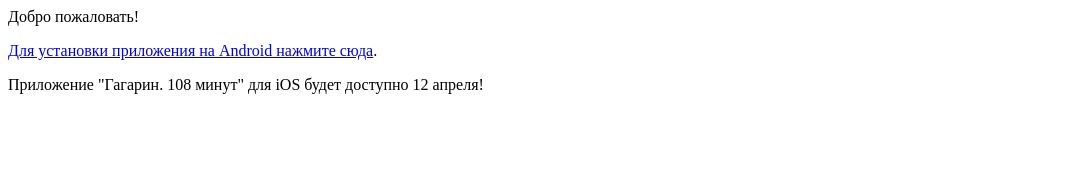
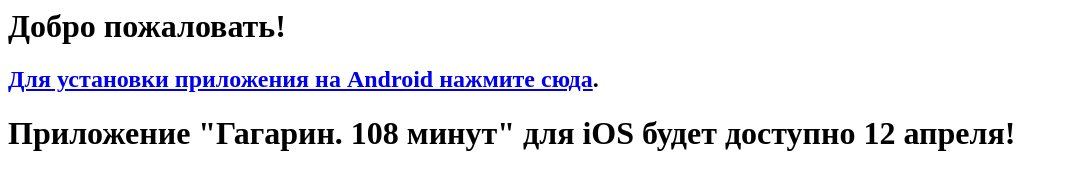
Before and after one commit to Alexflames/alexflames.github.io, a plain HTML site: page gagarin-108min/download.html in a window 1280 px wide. Shown: the whole page, without its empty margins (0-1068 px from the left). Drawn offline with Linux system fonts and the light colour scheme.

Commit message:
Font size

```diff
--- a/gagarin-108min/download.html
+++ b/gagarin-108min/download.html
@@ -4,25 +4,28 @@
 </head>
 
 <body>
-  <div id="Android" style="display: none">Вы будете автоматически перенаправлены для установки приложения на Android.
-  <p>
+  <div id="Android" style="display: none">
+  Вы будете автоматически перенаправлены для установки приложения на Android.
+  <h2>
     <a href="https://play.google.com/store/apps/details?id=com.lazysprite.arexcursion2">Для установки приложения нажмите сюда</a>.
-  </p>
+  </h2>
   </div>
   <!-- <div id="iOS" style="display: none">Вы будете автоматически перенаправлены для установки приложения на iOS.  -->
-  <div id="iOS" style="display: none">Приложение "Гагарин. 108 минут" для iOS будет доступно 12 апреля!
+  <div id="iOS" style="display: none">
+  <h1>Приложение "Гагарин. 108 минут" для iOS будет доступно 12 апреля!</h1>
   <p>
     <!-- <a href="https://apps.apple.com/us/app/%D0%BC%D0%B5%D0%BB%D0%BE%D0%B4%D0%B8%D1%8F-%D1%83%D1%81%D0%B0%D0%B4%D1%8C%D0%B1%D1%8B-ar/id1565982128">Для установки приложения нажмите сюда</a>. -->
   </p>
   </div>
-  <div id="unknownOS" style="display: none">Добро пожаловать!
-  <p>
+  <div id="unknownOS" style="display: none">
+  <h1>Добро пожаловать!</h1>
+  <h2>
     <a href="https://play.google.com/store/apps/details?id=com.lazysprite.arexcursion2">Для установки приложения на Android нажмите сюда</a>.
-  </p>
-  <p>
+  </h2>
+  <h1>
     Приложение "Гагарин. 108 минут" для iOS будет доступно 12 апреля!
     <!-- <a href="https://apps.apple.com/us/app/%D0%BC%D0%B5%D0%BB%D0%BE%D0%B4%D0%B8%D1%8F-%D1%83%D1%81%D0%B0%D0%B4%D1%8C%D0%B1%D1%8B-ar/id1565982128">Для установки приложения на iOS нажмите сюда</a>. -->
-  </p>
+  </h1>
   </div>
 </body>
 
```
